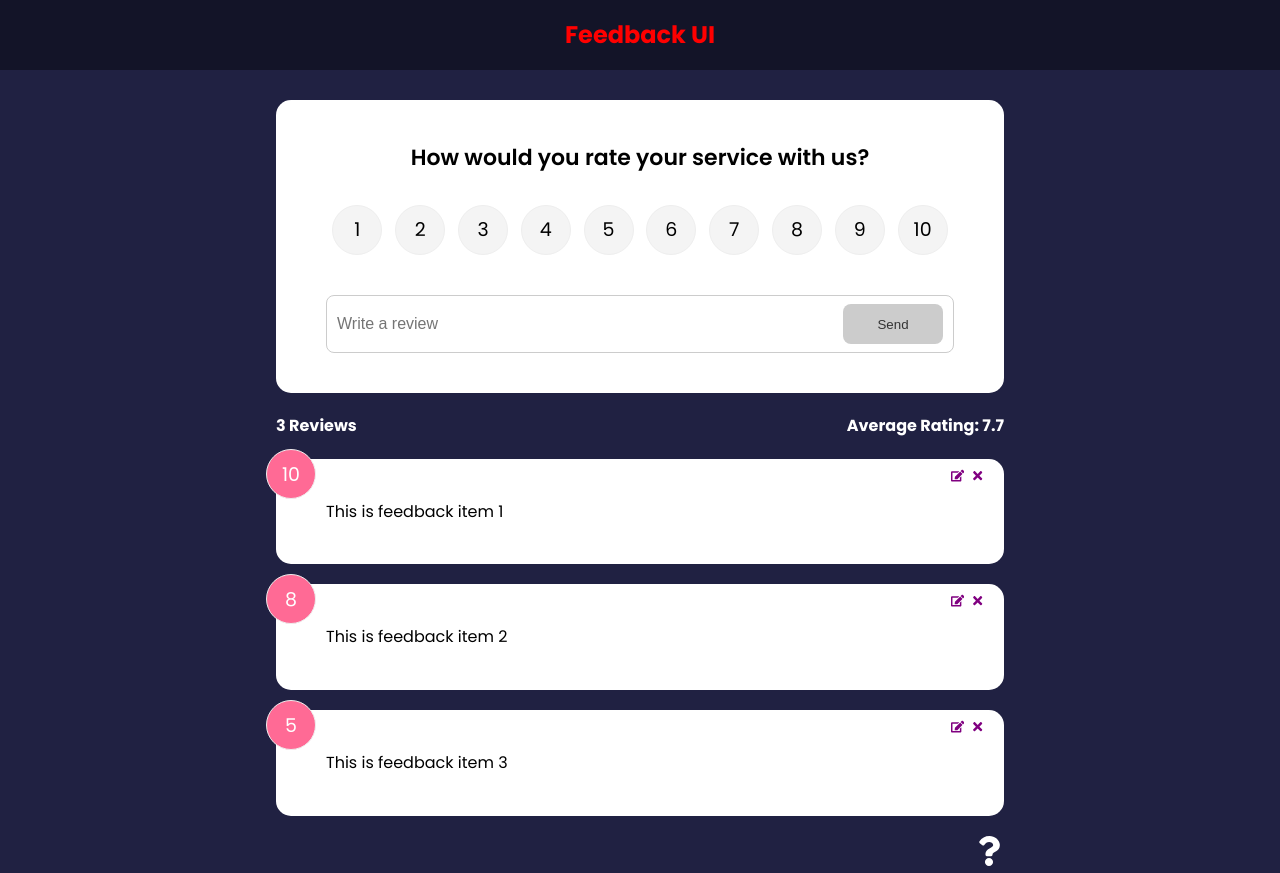
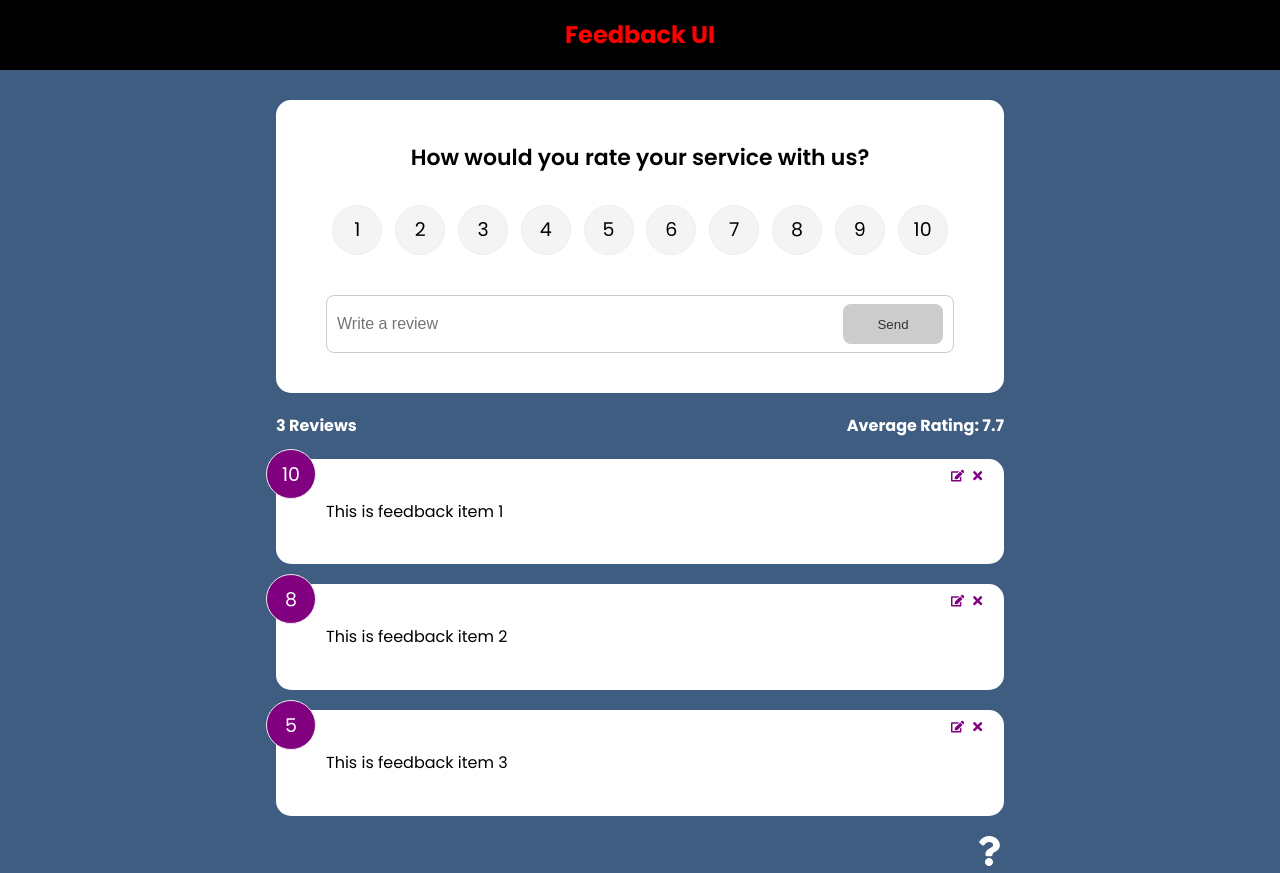
Before and after one commit to Crazyhaller/Feedback-UI-App, a React (Create React App) app: page / in a window 1280 px wide. Built offline with nearby package versions, Linux system fonts and the light colour scheme.

Commit message:
styles changes

```diff
--- a/src/Components/Header.jsx
+++ b/src/Components/Header.jsx
@@ -15,7 +15,7 @@ function Header({text, bgColor, textColor}) {
 
 Header.defaultProps = {
     text: 'Feedback UI',
-    bgColor: 'rgba(0,0,0,0.4)',
+    bgColor: 'black',
     textColor: 'red'
 
 }
--- a/src/index.css
+++ b/src/index.css
@@ -8,7 +8,7 @@
 
 body {
   font-family: 'Poppins', sans-serif;
-  background-color: #202142;
+  background-color: #3f5c81;
   color: #fff;
   line-height: 1.6;
 }
@@ -87,7 +87,7 @@ header {
 
 .rating li:hover,
 .num-display {
-  background: #ff6a95;
+  background: purple;
   color: #fff;
 }
 
```
